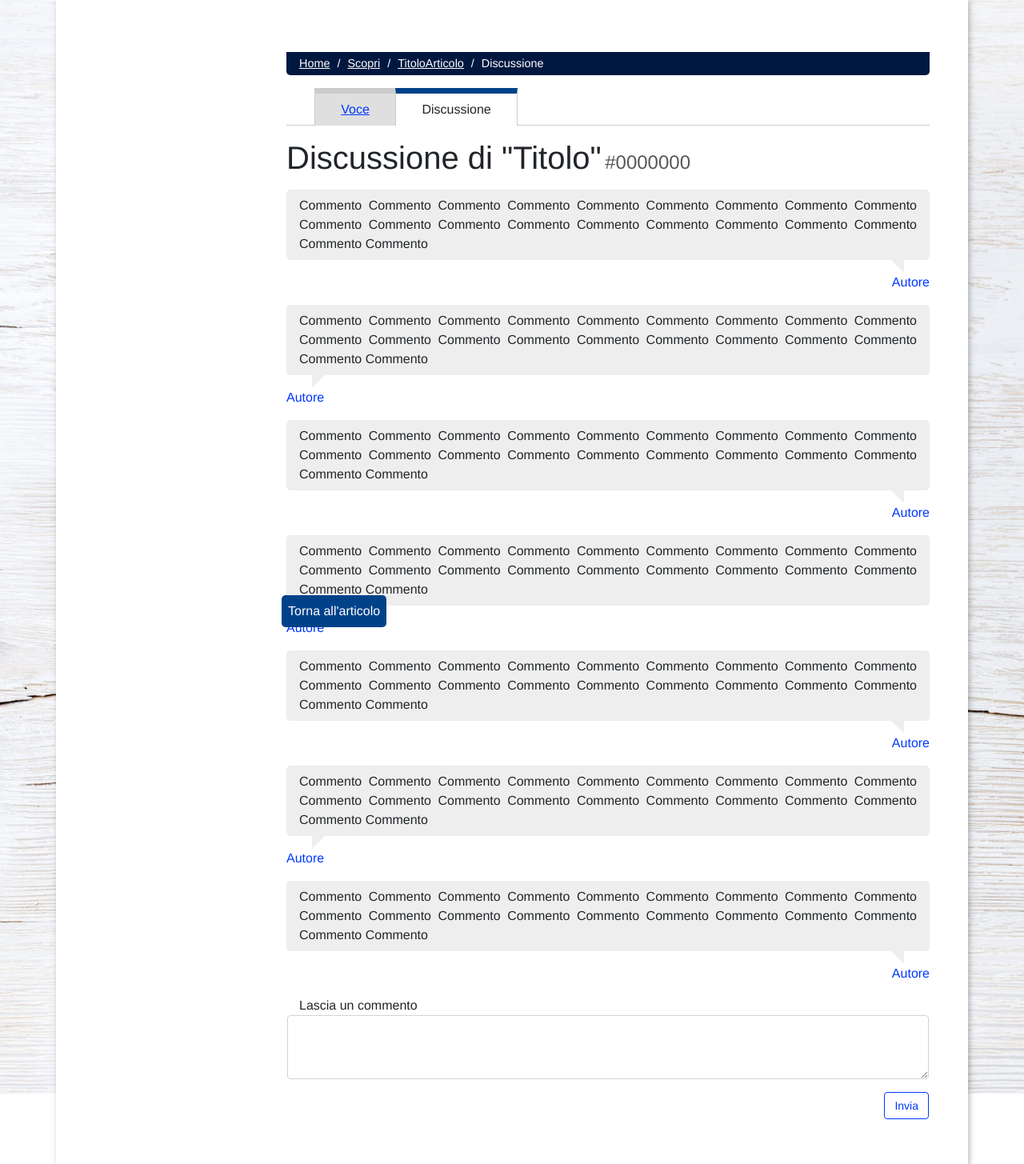
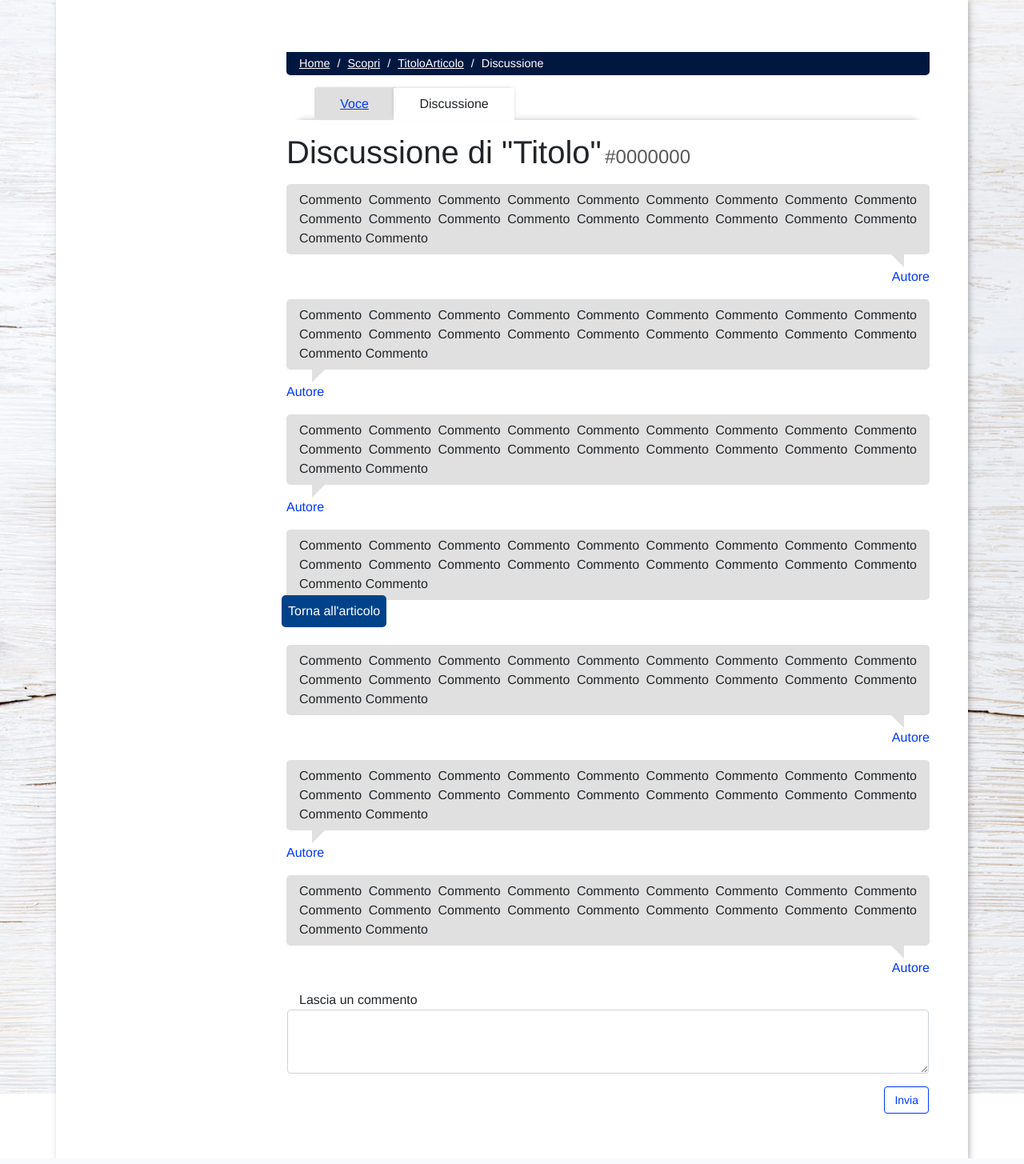
Before and after one commit to benny1693/FiloDiArianna, a PHP site: page /HTML/discussione.html in a window 1280 px wide. Shown: the whole page at 80% size. Run offline with PHP 8.4, Linux system fonts and the light colour scheme.

Commit message:
Fix del foglio di stile

```diff
--- a/CSS/style.css
+++ b/CSS/style.css
@@ -643,7 +643,6 @@ img.navbar-brand {
 
 #article-menu {
 	margin: 0;
-    margin-bottom: -1px;
 }
 
 #article-menu a {
@@ -655,29 +654,29 @@ img.navbar-brand {
 
 #article-menu > li {
 	display: inline-block;
-	/*box-shadow: 0.1rem -1.5px 2px 0 rgba(0, 0, 0, .16);*/
+	box-shadow: 0.1rem -1.5px 2px 0 rgba(0, 0, 0, .16);
 	margin-left: -0.3rem;
-    background: #EDEDED;
-    border-left: 1px solid #ccc;
-    border-right: 1px solid #ccc;
-    border-top: 7px solid #CCCCCC;
+	background: #EDEDED;
 }
 
 #article-menu > li.active {
 	background-color: #fff;
 	position: relative;
-    border-top: 7px solid #00428a;
-    padding: 0.5rem 2rem;
-	/*box-shadow: -0.1rem -1.5px 5px 0 rgba(0, 0, 0, .16), 0.1rem -1.5px 5px 0 rgba(0, 0, 0, .16);*/
-}
-
-#article-content{
-    border-top: 1px solid #ccc;
+	padding: 0.5rem 2rem;
+	box-shadow: -0.1rem -2.5px 5px -2px rgba(0, 0, 0, .16), 0.1rem -1.5px 5px -2px rgba(0, 0, 0, .16);
+}
+
+#article-content {
+	box-shadow: 0 -1rem 6px -1rem rgba(0, 0, 0, .16), 0 -1rem 10px -1rem rgba(0, 0, 0, .12);
 }
 
 #article-title h1 {
 	display: inline-block;
-    margin-top: 1rem;
+	margin-top: 1rem;
+}
+
+#article-author {
+	font-size: 0.9rem;
 }
 
 #article-id::before {
@@ -687,7 +686,7 @@ img.navbar-brand {
 #article-id {
 	display: inline-block;
 	color: #575757;
-    margin-top: 1rem;
+	margin-top: 1rem;
 	margin-right: 2rem;
 	font-size: 1.5rem;
 }
@@ -755,59 +754,40 @@ img.navbar-brand {
 
 .comment > p {
 	padding: 0.5rem 1rem;
-	background-color: #eee;
+	background-color: #e0e0e0;
 	border-radius: 5px;
 	position: relative;
 }
 
-.comment:nth-child(odd) > p::after {
+.comment > p::after {
 	content: "";
 	position: absolute;
 	bottom: -1rem;
-	right: 2rem;
 	border-style: solid;
-	border-width: 1rem 0 0 18px;
-	border-color: #eee transparent;
+	border-color: #e0e0e0 transparent;
 	display: block;
 	width: 0;
 	z-index: 0;
 }
 
-.comment:nth-child(odd) > a {
+.user > a {
 	float: right;
 	clear: both;
 }
 
-.comment:nth-child(odd) > p::after {
-	content: "";
-	position: absolute;
-	bottom: -1rem;
+.user > p::after {
 	right: 2rem;
-	border-style: solid;
 	border-width: 1rem 0 0 1rem;
-	border-color: #eee transparent;
-	display: block;
-	width: 0;
-	z-index: 0;
-}
-
-.comment:nth-child(even) > a {
+}
+
+.others > a {
 	float: left;
 }
 
-.comment:nth-child(even) > p::after {
-	content: "";
-	position: absolute;
-	bottom: -1rem;
+.others > p::after {
 	left: 2rem;
-	border-style: solid;
 	border-width: 1rem 1rem 0 0;
-	border-color: #eee transparent;
-	display: block;
-	width: 0;
-	z-index: 0;
-}
-
+}
 /* END ARTICLE ############################################################## */
 
 /* CONTENT ###################################################### */
```
